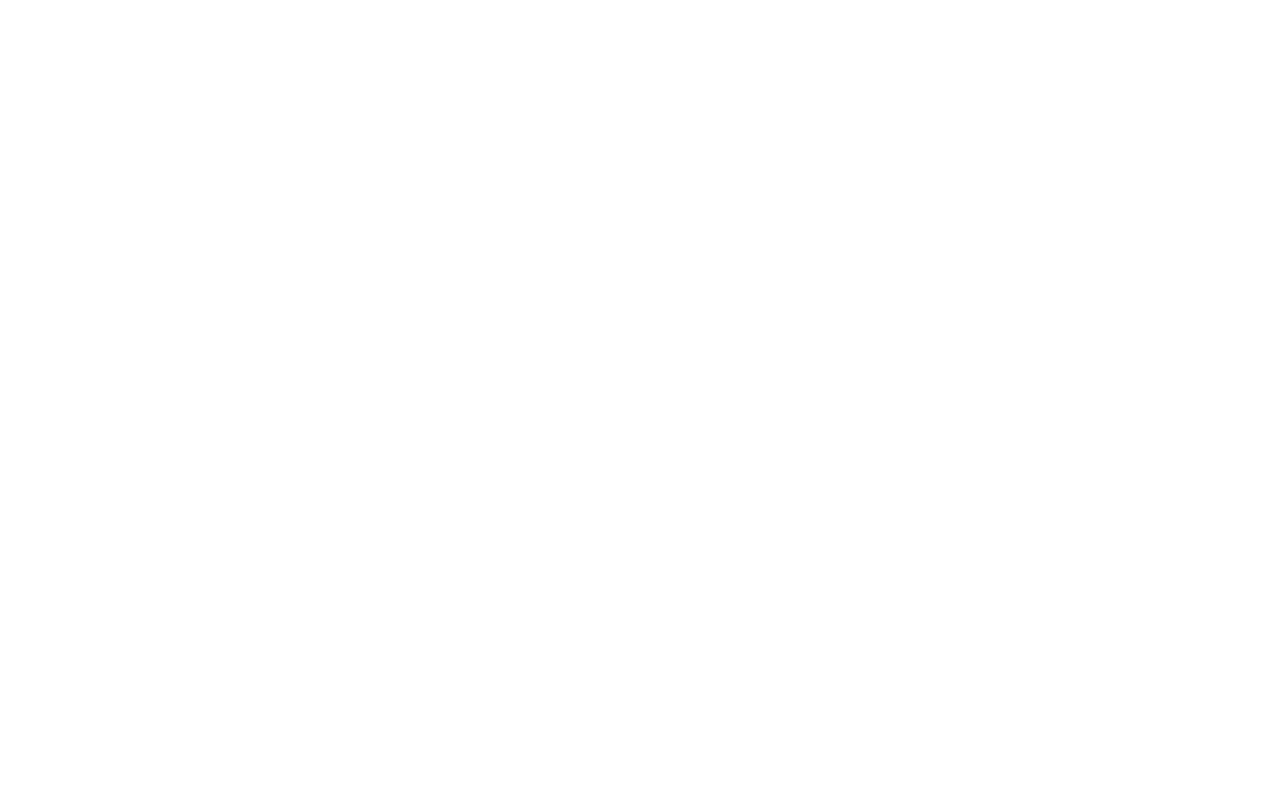
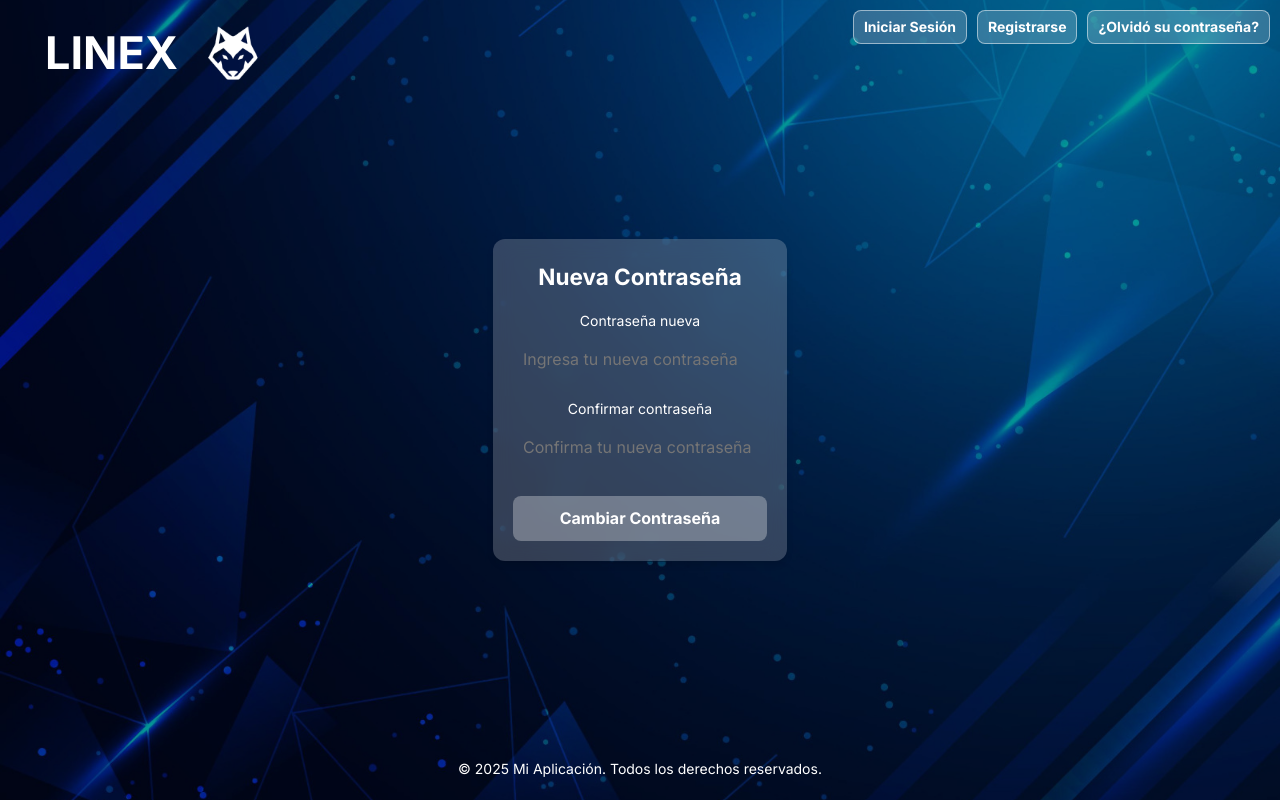
Before and after one commit to cristianfede/front_ingeniaCore, a Vue app: page /new-password/1 in a window 1280 px wide. Before the commit this address had no page. Built offline with nearby package versions, Linux system fonts and the light colour scheme.

Commit message:
conectar vistas resetPassword y newPassword con los endpoints de backend

```diff
--- a/src/components/NewPasswordForm.vue
+++ b/src/components/NewPasswordForm.vue
@@ -1,66 +1,125 @@
 <template>
   <form @submit.prevent="changePassword" class="reset-form">
-    <h2>New Password</h2>
+    <h2>Nueva Contraseña</h2>
 
     <div class="input-group">
-      <label for="newPassword">Reset Password</label>
+      <label for="newPassword">Contraseña nueva</label>
       <input
         type="password"
         id="newPassword"
         v-model="newPassword"
         required
-        placeholder="Enter your new password"
+        placeholder="Ingresa tu nueva contraseña"
       />
     </div>
 
     <div class="input-group">
-      <label for="confirmPassword">Confirm Password</label>
+      <label for="confirmPassword">Confirmar contraseña</label>
       <input
         type="password"
         id="confirmPassword"
         v-model="confirmPassword"
         required
-        placeholder="Confirm your new password"
+        placeholder="Confirma tu nueva contraseña"
       />
     </div>
 
-    <button type="submit">Change Password</button>
+    <button type="submit" :disabled="loading">
+      {{ loading ? 'Cambiando...' : 'Cambiar Contraseña' }}
+    </button>
 
-    <p v-if="message" class="message">{{ message }}</p>
+    <p v-if="message" :class="messageClass">{{ message }}</p>
 
-    <router-link to="/login" class="login-again">Log in again</router-link>
+    <!-- Solo se mostrará si el cambio fue exitoso, y el usuario hace clic para ir a login -->
+    <router-link v-if="success" to="/login" class="login-again">
+      Iniciar sesión
+    </router-link>
   </form>
 </template>
 
 <script setup lang="ts">
-import { ref } from 'vue'
+import { ref, computed } from 'vue'
+import { useRoute, useRouter } from 'vue-router'
+
+// Obtenemos token desde la URL: /new-password/:token
+const route = useRoute()
+const router = useRouter()
+const token = (route.params.token as string) || ''
 
 const newPassword = ref('')
 const confirmPassword = ref('')
 const message = ref('')
+const loading = ref(false)
+const success = ref(false)
 
-const changePassword = () => {
+const messageClass = computed(() => {
+  return success.value ? 'message-success' : 'message-error'
+})
+
+const changePassword = async () => {
+  // Validaciones básicas
   if (newPassword.value.length < 8) {
     message.value = 'La contraseña debe tener al menos 8 caracteres.'
+    success.value = false
     return
   }
 
   if (newPassword.value !== confirmPassword.value) {
-    message.value = 'Passwords do not match.'
+    message.value = 'Las contraseñas no coinciden.'
+    success.value = false
     return
   }
 
-  message.value = 'Your password has been changed successfully.'
+  loading.value = true
+  message.value = ''
+  success.value = false
+
+  try {
+    const response = await fetch('http://localhost:3333/reset-password', {
+      method: 'POST',
+      headers: {
+        'Content-Type': 'application/json',
+      },
+      body: JSON.stringify({
+        token,
+        password: newPassword.value,
+      }),
+    })
+
+    const data = await response.json()
+
+    if (!response.ok) {
+      // Si el backend devuelve 400/500, mostramos error
+      message.value = data.message || 'Ocurrió un error al cambiar la contraseña.'
+      success.value = false
+    } else {
+      // Éxito: password actualizada
+      message.value = data.message || 'Contraseña cambiada con éxito.'
+      success.value = true
+
+      // Después de 1.5 segundos redirigimos a /login
+      setTimeout(() => {
+        router.push('/login')
+      }, 1500)
+    }
+  } catch (err) {
+    message.value = 'Error de conexión con el servidor.'
+    success.value = false
+    console.error('Error en changePassword fetch:', err)
+  } finally {
+    loading.value = false
+  }
 }
 </script>
 
 <style scoped>
 .reset-form {
-  background: rgba(255, 255, 255, 0.2); /* Fondo semi-transparente */
+  background: rgba(255, 255, 255, 0.2);
   backdrop-filter: blur(10px);
   padding: 20px;
   border-radius: 12px;
   max-width: 400px;
+  margin: 0 auto;
   text-align: center;
   color: white;
   box-shadow: 0 4px 6px rgba(0, 0, 0, 0.1);
@@ -100,16 +159,28 @@
   font-weight: bold;
   color: white;
   transition: 0.3s ease-in-out;
+  margin-top: 10px;
 }
 
-button:hover {
+button[disabled] {
+  opacity: 0.6;
+  cursor: not-allowed;
+}
+
+button:hover:not([disabled]) {
   background: rgba(255, 255, 255, 0.5);
 }
 
-.message {
+.message-success {
   margin-top: 10px;
   font-size: 14px;
-  color: #ffeb3b;
+  color: #a5d6a7; /* verde claro para éxito */
+}
+
+.message-error {
+  margin-top: 10px;
+  font-size: 14px;
+  color: #ff8a80; /* rojo claro para error */
 }
 
 .login-again {
--- a/src/components/ResetPasswordForm.vue
+++ b/src/components/ResetPasswordForm.vue
@@ -1,3 +1,4 @@
+
 <template>
   <form @submit.prevent="resetPassword" class="reset-form">
   <h2>Restablecer Contraseña</h2>
@@ -13,25 +14,58 @@
   />
   </div>
 
-    <button type="submit">Enviar Instrucciones</button>
+  <button type="submit" :disabled="loading">
+  {{ loading ? 'Enviando...' : 'Enviar Instrucciones' }}
+  </button>
 
   <p v-if="message" class="message">{{ message }}</p>
   </form>
   </template>
 
-<script setup>
+  <script setup lang="ts">
   import { ref } from 'vue'
 
   const email = ref('')
   const message = ref('')
+  const loading = ref(false)
 
-const resetPassword = () => {
+  const resetPassword = async () => {
+  // Validación básica de formato de email
   if (!email.value.includes('@')) {
   message.value = 'Por favor, ingresa un correo válido.'
   return
   }
 
-  message.value = 'Hemos enviado las instrucciones a tu correo.'
+  loading.value = true
+  message.value = ''
+
+  try {
+  // Asegúrate de que la URL coincida con tu backend (puede ser localhost:3333 o tu proxy)
+  const response = await fetch('http://localhost:3333/forgot-password', {
+  method: 'POST',
+  headers: {
+  'Content-Type': 'application/json',
+  },
+  // Nota: el backend espera request.input('correo')
+  body: JSON.stringify({ correo: email.value }),
+  })
+
+  const data = await response.json()
+
+  if (!response.ok) {
+  // Si el backend devolvió 400, 500, etc., se muestra el mensaje que venga en data.message
+  message.value = data.message || 'Ocurrió un error al enviar el correo.'
+  } else {
+  // El backend devolvió 200 y { message: 'Correo enviado…' }
+  message.value = data.message || 'Hemos enviado las instrucciones a tu correo.'
+  }
+  } catch (err) {
+  // Si la petición ni siquiera llegó (p.ej. CORS o servidor caído)
+  message.value = 'Error de conexión con el servidor.'
+  console.error('Error en resetPassword fetch:', err)
+  } finally {
+  loading.value = false
+  }
   }
   </script>
 
@@ -83,7 +117,12 @@
   transition: 0.3s ease-in-out;
   }
 
-button:hover {
+  button[disabled] {
+  opacity: 0.6;
+  cursor: not-allowed;
+  }
+
+  button:hover:not([disabled]) {
   background: rgba(255, 255, 255, 0.5);
   }
 
--- a/src/router/index.ts
+++ b/src/router/index.ts
@@ -111,7 +111,7 @@
     },
     // ====================================================================
 
-    { path: '/new-password', component: NewPasswordView, meta: { layout: 'AuthLayout' } },
+    { path: '/new-password/:token', component: NewPasswordView, meta: { layout: 'AuthLayout' } },
   ],
 })
 
```
Lines whose indentation alone changed are shown as unchanged.
